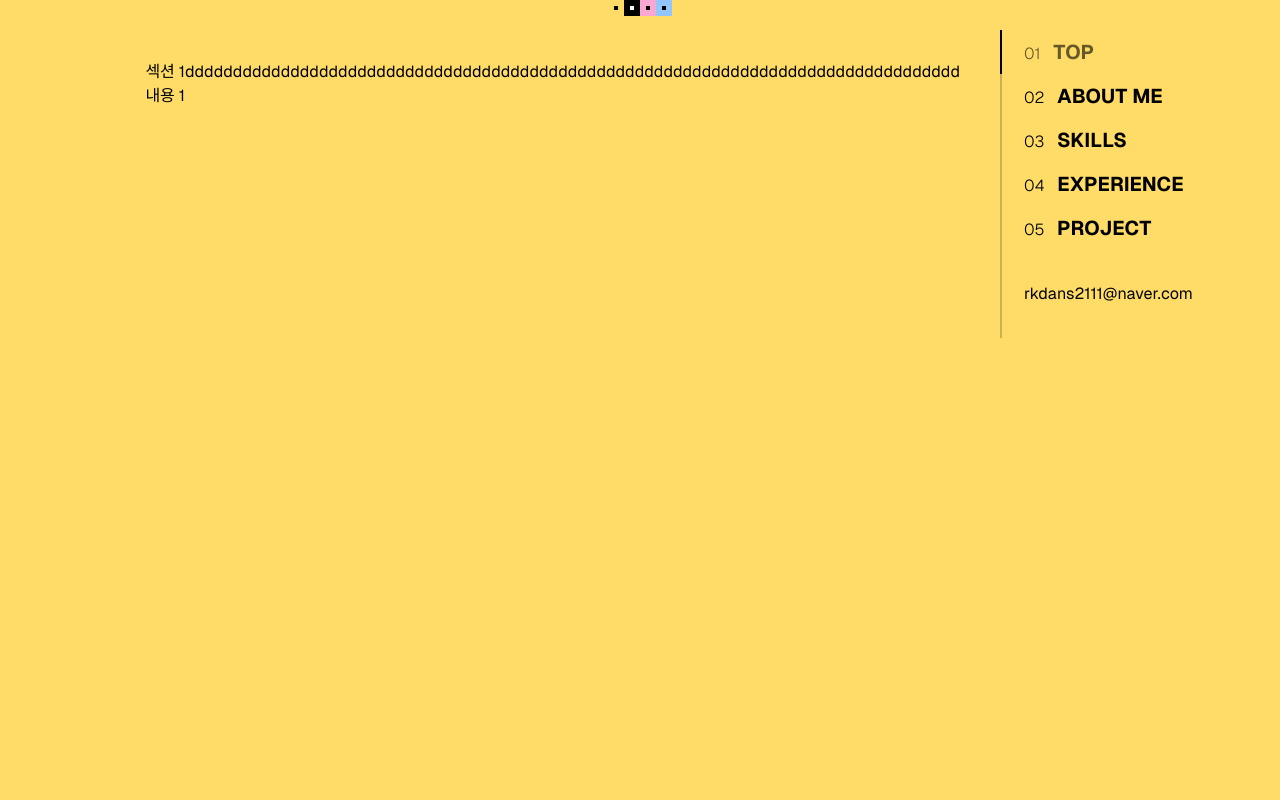
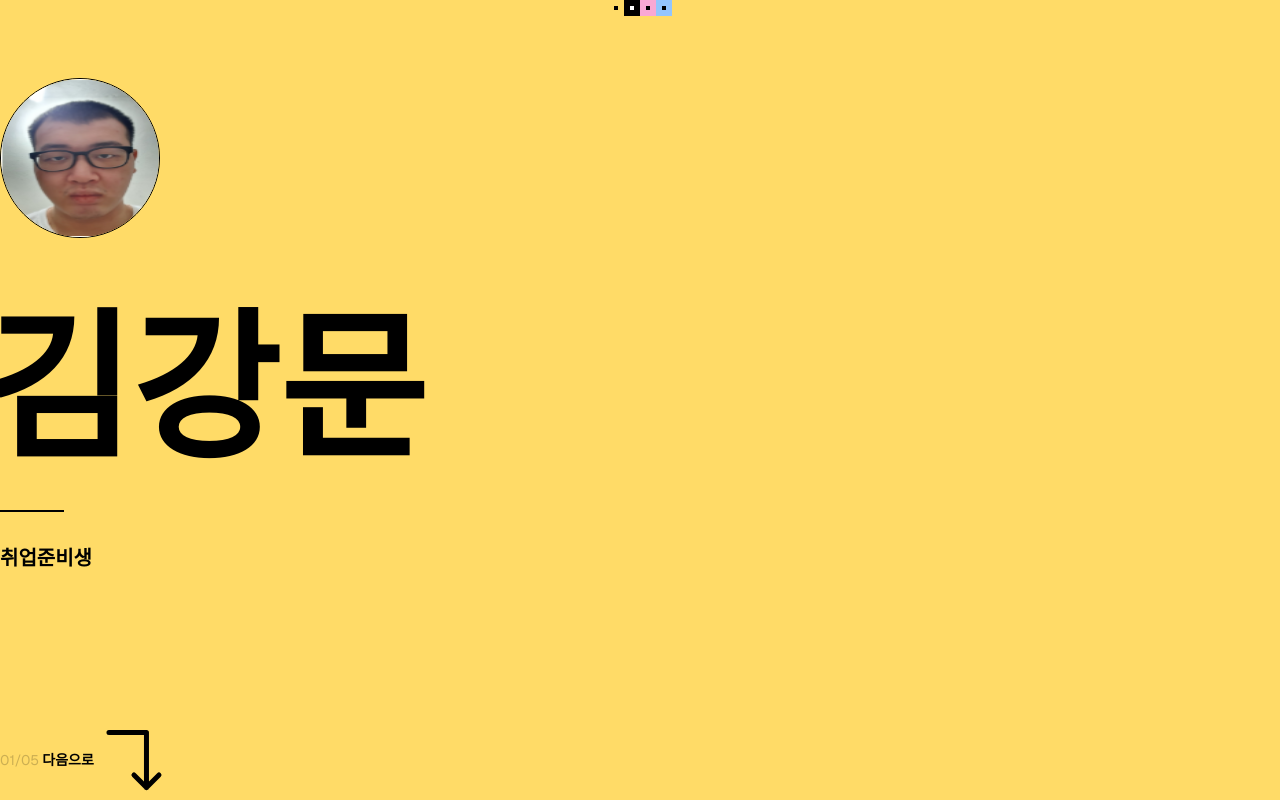
Before and after one commit to web5-kimgangmoon/portpolio, a Next.js app in the folder portpolio/: page / in a window 1280 px wide. Shown: the top 800 px of the page. Built offline with nearby package versions, Linux system fonts and the light colour scheme.

Commit message:
feat:arrow make

```diff
--- a/portpolio/app/layout.tsx
+++ b/portpolio/app/layout.tsx
@@ -2,7 +2,7 @@ import type { Metadata } from "next";
 
 // import Inter from "next/font/google";
 import localfont from "next/font/local";
-import "@/app/public/globals.css";
+import "@/public/globals.css";
 
 export const metadata: Metadata = {
   title: "portpolio kim",
--- a/portpolio/app/page.tsx
+++ b/portpolio/app/page.tsx
@@ -1,9 +1,12 @@
 "use client";
 
-import { useEffect, useRef, useState } from "react";
+import { RefObject, useEffect, useRef, useState } from "react";
 import { TopBar } from "./ui/topBar";
 import { RightMenu } from "./ui/rightMenu";
 import clsx from "clsx";
+import Image from "next/image";
+import { ArrowTurnRightDownIcon } from "@heroicons/react/24/outline";
+import { HeroArrow } from "@/public/heroArrow";
 
 export default function Home() {
   const [color, setColor] = useState<string>("yellow");
@@ -26,33 +29,20 @@ export default function Home() {
         }
       />
       <div>
-        <div
-          className={clsx(
-            "container flex flex-row-reverse transition-transform duration-300",
-            isNavOpen && "translate-x-[-30rem]"
-          )}
-        >
+        <div className={clsx("container flex flex-row-reverse")}>
           <RightMenu
+            isNavOpen={isNavOpen}
             refs={[section1, section2, section3, section4, section5]}
           />
-          <div className="overflow-hidden">
-            <section
-              style={{ paddingBlockStart: "30px", height: "100vh" }}
-              ref={section1}
-            >
-              <h2>
-                섹션
-                1ddddddddddddddddddddddddddddddddddddddddddddddddddddddddddddddddddddddddddddddddd
-              </h2>
-              <p>내용 1</p>
-            </section>
-            <section
-              style={{ paddingBlockStart: "30px", height: "100vh" }}
-              ref={section2}
-            >
-              <h2>섹션 2</h2>
-              <p>내용 2</p>
-            </section>
+          <div
+            className={clsx(
+              "w-full",
+              "transition-transform duration-300",
+              isNavOpen && "translate-x-[-30rem]"
+            )}
+          >
+            <SectionTitle reference={section1} nextRef={section2} />
+            <Section reference={section2}></Section>
             <section
               style={{ paddingBlockStart: "30px", height: "100vh" }}
               ref={section3}
@@ -80,3 +70,102 @@ export default function Home() {
     </div>
   );
 }
+
+export const SectionTitle = ({
+  reference,
+  nextRef,
+}: {
+  reference: RefObject<HTMLElement>;
+  nextRef: RefObject<HTMLElement>;
+}) => {
+  return (
+    <section
+      className="overflow-hidden pt-[30px] h-screen flex flex-col"
+      // style={{ paddingBlockStart: "30px", height: "100vh" }}
+      ref={reference}
+    >
+      <div
+        className="pt-12 pb-8 rightMoveAnime translate-x-[-100%]"
+        style={{ animationDelay: "300ms" }}
+      >
+        <div className="w-40 h-40">
+          <Image
+            src={"/face.png"}
+            width={"20"}
+            height={"20"}
+            alt="no image"
+            className="w-full h-full rounded-full border-text border"
+          />
+        </div>
+      </div>
+      <div
+        className="text-[10rem] font-bold rightMoveAnime custom translate-x-[-100%]"
+        style={{ animationDelay: "450ms" }}
+      >
+        <h1>김강문</h1>
+      </div>
+      <div className="flex pb-4 overflow-hidden">
+        <div className="reduceAnime w-full"></div>
+        <div className="reduceAnime_another border-b-2 border-text min-w-0 w-16 translate-x-[250%]"></div>
+      </div>
+      <div
+        className="pt-4 font-bold text-xl rightMoveAnime translate-x-[-100%]"
+        style={{ animationDelay: "600ms" }}
+      >
+        취업준비생
+      </div>
+      <NextButton nextRef={nextRef} delay="750ms" />
+    </section>
+  );
+};
+
+export const Section = ({
+  reference,
+}: {
+  reference: RefObject<HTMLElement>;
+}) => {
+  return (
+    <section
+      className="overflow-hidden pt-[30px] h-screen flex flex-col"
+      ref={reference}
+    >
+      <div className="rightMoveAnime grow flex items-end">
+        <div>01/5 다음으로</div>
+      </div>
+    </section>
+  );
+};
+
+export const NextButton = ({
+  nextRef,
+  delay,
+}: {
+  nextRef: RefObject<HTMLElement>;
+  delay: string;
+}) => {
+  return (
+    <div
+      className="rightMoveAnime grow flex items-end translate-x-[-100%]"
+      style={{ animationDelay: delay }}
+    >
+      <div
+        className="flex cursor-pointer items-center"
+        onClick={() => {
+          if (nextRef.current)
+            nextRef.current.scrollIntoView({
+              block: "start",
+              behavior: "smooth",
+            });
+        }}
+      >
+        <div className="whitespace-pre-wrap text-sm py-2">
+          <span className="text-color20">01/05</span>
+          <strong>{` 다음으로`}</strong>
+        </div>
+        <div className="w-20 h-20">
+          <HeroArrow className="w-full h-full" />
+        </div>
+      </div>
+    </div>
+  );
+};
--- a/portpolio/app/public/globals.css
+++ /dev/null
@@ -1,49 +0,0 @@
-@tailwind base;
-@tailwind components;
-@tailwind utilities;
-
-.body.yellow {
-  /* :root { */
-  --background: #ffdb67;
-  --color: black;
-  --color60: rgba(0, 0, 0, 0.6);
-  --color50: rgba(0, 0, 0, 0.5);
-  --color20: rgba(0, 0, 0, 0.2);
-  /* } */
-}
-.body.black {
-  /* :root { */
-  --background: black;
-  --color: white;
-  --color60: rgba(255, 255, 255, 0.6);
-  --color50: rgba(255, 255, 255, 0.5);
-  --color20: rgba(255, 255, 255, 0.2);
-  /* } */
-}
-.body.pink {
-  /* :root { */
-  --background: rgb(249, 168, 212);
-  --color: black;
-  --color60: rgba(0, 0, 0, 0.6);
-  --color50: rgba(0, 0, 0, 0.5);
-  --color20: rgba(0, 0, 0, 0.2);
-  /* } */
-}
-.body.blue {
-  /* :root { */
-  --background: rgb(147, 197, 253);
-  --color: black;
-  --color60: rgba(0, 0, 0, 0.6);
-  --color50: rgba(0, 0, 0, 0.5);
-  --color20: rgba(0, 0, 0, 0.2);
-  /* } */
-}
-
-.body {
-  color: var(--color);
-  background: var(--background);
-}
-
-.lineFull::before {
-  height: 100% !important;
-}
--- a/portpolio/app/ui/rightMenu.tsx
+++ b/portpolio/app/ui/rightMenu.tsx
@@ -12,11 +12,23 @@ import { scrollEvControll } from "../lib/scrollEvControll";
 
 export const RightMenu = ({
   refs,
+  isNavOpen,
 }: {
   refs: RefObject<HTMLElement | null>[];
+  isNavOpen: boolean;
 }) => {
   const [select, setSelect] = useState<number>(0);
-  return <RightMenuComp refs={refs} select={select} setSelect={setSelect} />;
+  return (
+    <div
+      className={clsx(
+        "xl:sticky fixed top-[60px] right-0 overflow-hidden px-10 h-max transition-transform xl:w-[30rem] bg-background xl:translate-x-0",
+        !isNavOpen && "translate-x-[300%]",
+        isNavOpen && "translate-x-0"
+      )}
+    >
+      <RightMenuComp refs={refs} select={select} setSelect={setSelect} />
+    </div>
+  );
 };
 
 export const RightMenuComp = ({
@@ -28,85 +40,58 @@ export const RightMenuComp = ({
   select: number;
   setSelect: (num: number) => void;
 }) => {
-  const emailRef = useRef<HTMLDivElement>(null);
-  const lineRef = useRef<HTMLDivElement>(null);
+  const all = useRef<HTMLDivElement>(null);
   useEffect(() => {
-    window.onresize = (e) => {
-      if (window.innerWidth < 1280) {
-        if (emailRef.current) emailRef.current.style.transform = "";
-        if (lineRef.current) lineRef.current.classList.remove("lineFull");
-      } else {
-        if (emailRef.current) emailRef.current.style.transform = "";
-        if (lineRef.current) lineRef.current.classList.add("lineFull");
-      }
-    };
     setSelect(selectIndex(window.scrollY, window.innerHeight));
     scrollEvControll(true);
-    if (emailRef.current) emailRef.current.style.transform = "translateX(0)";
-    if (lineRef.current) lineRef.current.classList.add("lineFull");
-
-    setTimeout(() => {
-      scrollEvControll(false);
-      window.onscroll = () => {
-        setSelect(selectIndex(window.scrollY, window.innerHeight));
-      };
-    }, 1000);
+    if (all.current) all.current.classList.remove("parent");
+    window.onscroll = () => {
+      setSelect(selectIndex(window.scrollY, window.innerHeight));
+    };
+    scrollEvControll(false);
   }, []);
   return (
-    <div className="xl:sticky fixed  top-[30px] right-0 overflow-hidden w-80 px-10 h-max">
+    <div className={clsx("parent")} ref={all}>
       <div
         className={clsx(
-          "relative xl:translate-x-0 translate-x-[30rem] transition-transform",
-          "before:top-0 before:left-0 before:w-[2px] before:h-0 before:content-[''] before:border-l-2 before:border-color20 before:absolute before:transition-[height]",
-          "before:duration-[1000ms]"
+          "relative lineDown",
+          "before:top-0 before:left-0 before:w-[2px] xl:before:h-0 before:h-full before:content-[''] before:border-l-2 before:border-color20 before:absolute"
+          // "before:duration-[750ms]"
         )}
-        ref={lineRef}
       >
         <nav className="text-xl font-bold">
           <IndexComp
-            index={0}
             title="TOP"
             number={"01"}
             target={refs[0]}
             isSelect={select === 0}
           />
           <IndexComp
-            index={1}
             title="ABOUT ME"
             number={"02"}
             target={refs[1]}
             isSelect={select === 1}
           />
           <IndexComp
-            index={2}
             title="SKILLS"
             number={"03"}
             target={refs[2]}
             isSelect={select === 2}
           />
           <IndexComp
-            index={3}
             title="EXPERIENCE"
             number={"04"}
             target={refs[3]}
             isSelect={select === 3}
           />
           <IndexComp
-            index={4}
             title="PROJECT"
             number={"05"}
             target={refs[4]}
             isSelect={select === 4}
           />
         </nav>
-        <div
-          className="px-6 py-8"
-          style={{
-            transform: `translateX(500%)`,
-            transition: `${200 * 5}ms`,
-          }}
-          ref={emailRef}
-        >
+        <div className="px-6 py-8 slideItem xl:translate-x-[250%]">
           rkdans2111@naver.com
         </div>
       </div>
@@ -119,35 +104,16 @@ export const IndexComp = ({
   number,
   target,
   isSelect,
-  index,
 }: {
   title: string;
   number: string;
   target: RefObject<HTMLElement | null>;
   isSelect?: boolean;
-  index: number;
 }) => {
-  const thisRef = useRef<HTMLButtonElement>(null);
-  useEffect(() => {
-    if (thisRef.current) {
-      thisRef.current.style.transform = "translateX(0)";
-    }
-    window.addEventListener("resize", (e) => {
-      if (window.innerWidth < 1280) {
-        if (thisRef.current) {
-          thisRef.current.style.transform = `translateX(${index + 2}00%)`;
-        }
-      } else {
-        if (thisRef.current) {
-          thisRef.current.style.transform = "translateX(0)";
-        }
-      }
-    });
-  }, []);
   return (
     <button
       className={clsx(
-        "py-2 px-6 block hover:text-color60 relative",
+        "py-2 px-6 block hover:text-color60 relative xl:translate-x-[300%] slideItem",
         isSelect && "text-color60"
       )}
       onClick={() => {
@@ -158,20 +124,10 @@ export const IndexComp = ({
           });
         }
       }}
-      style={{
-        transform: `translateX(${index + 2}00%)`,
-        transition: `${200 * (index + 1)}ms`,
-      }}
-      onTouchStart={(e) => {
-        setTimeout(() => {
-          e.currentTarget.blur();
-        }, 300);
-      }}
-      ref={thisRef}
     >
       <div
         className={clsx(
-          "absolute w-full h-full flex items-center top-0 left-[0] before:transition-[height] before:ease-in before:duration-300",
+          "absolute w-full h-full flex items-center top-0 left-[0] before:duration-300",
           "hover:before:border-l-2 hover:before:border-text hover:before:h-[100%]",
           !isSelect && "before:h-0",
           isSelect && "before:border-l-2 before:border-text before:h-[100%]"
--- /dev/null
+++ b/portpolio/public/globals.css
@@ -0,0 +1,169 @@
+@tailwind base;
+@tailwind components;
+@tailwind utilities;
+
+* {
+  box-sizing: border-box;
+}
+
+.body.yellow {
+  /* :root { */
+  --background: #ffdb67;
+  --color: black;
+  --color60: rgba(0, 0, 0, 0.6);
+  --color50: rgba(0, 0, 0, 0.5);
+  --color20: rgba(0, 0, 0, 0.2);
+  /* } */
+}
+.body.black {
+  /* :root { */
+  --background: black;
+  --color: white;
+  --color60: rgba(255, 255, 255, 0.6);
+  --color50: rgba(255, 255, 255, 0.5);
+  --color20: rgba(255, 255, 255, 0.2);
+  /* } */
+}
+.body.pink {
+  /* :root { */
+  --background: rgb(249, 168, 212);
+  --color: black;
+  --color60: rgba(0, 0, 0, 0.6);
+  --color50: rgba(0, 0, 0, 0.5);
+  --color20: rgba(0, 0, 0, 0.2);
+  /* } */
+}
+.body.blue {
+  /* :root { */
+  --background: rgb(147, 197, 253);
+  --color: black;
+  --color60: rgba(0, 0, 0, 0.6);
+  --color50: rgba(0, 0, 0, 0.5);
+  --color20: rgba(0, 0, 0, 0.2);
+  /* } */
+}
+
+.body {
+  color: var(--color);
+  background: var(--background);
+}
+
+@keyframes slide {
+  0% {
+    transform: translateX(250%);
+  }
+  100% {
+    transform: translateX(0);
+  }
+}
+@keyframes lineSlide {
+  0% {
+    height: 0;
+  }
+  100% {
+    height: 100%;
+  }
+}
+@keyframes bounce {
+  0% {
+    transform: translateY(0);
+  }
+  50% {
+    transform: translateY(100%);
+  }
+  100% {
+    transform: translateY(0);
+  }
+}
+@keyframes rightMove {
+  0% {
+    transform: translateX(-100%);
+  }
+  100% {
+    transform: translateX(0);
+  }
+}
+@keyframes rightMoveCustom {
+  0% {
+    transform: translateX(-100%);
+  }
+  100% {
+    transform: translateX(-1rem);
+  }
+}
+@keyframes reduceLength {
+  0% {
+    width: 100%;
+  }
+  100% {
+    width: 0;
+  }
+}
+
+.rightMoveAnime {
+  animation-name: rightMove;
+  animation-timing-function: cubic-bezier(0.39, 0.575, 0.565, 1);
+  animation-fill-mode: forwards;
+  animation-duration: 300ms;
+}
+.rightMoveAnime.custom {
+  animation-name: rightMoveCustom;
+}
+
+.reduceAnime {
+  animation-name: reduceLength;
+  animation-timing-function: cubic-bezier(0.39, 0.575, 0.565, 1);
+  animation-fill-mode: forwards;
+  animation-delay: 1300ms;
+  animation-duration: 300ms;
+}
+.reduceAnime_another {
+  animation-name: slide;
+  animation-timing-function: cubic-bezier(0.39, 0.575, 0.565, 1);
+  animation-fill-mode: forwards;
+  animation-delay: 1000ms;
+  animation-duration: 300ms;
+}
+
+.bounceIcon:hover {
+  animation-name: bounce;
+  animation-timing-function: cubic-bezier(0.39, 0.575, 0.565, 1);
+  animation-duration: 300ms;
+  animation-iteration-count: 2;
+}
+
+@media screen and (min-width: 1280px) {
+  .slideItem {
+    animation: slide 0.3s 0.3s cubic-bezier(0.4, 0, 0.2, 1) forwards;
+  }
+  .slideItem.slideItem:nth-child(2) {
+    animation: slide 0.3s 0.45s forwards;
+  }
+  .slideItem.slideItem:nth-child(3) {
+    animation: slide 0.3s 0.6s forwards;
+  }
+  .slideItem.slideItem:nth-child(4) {
+    animation: slide 0.3s 0.75s forwards;
+  }
+  .slideItem.slideItem:last-child {
+    animation: slide 0.3s 0.9s forwards;
+  }
+  .lineDown::before {
+    transition: height;
+    animation-name: lineSlide;
+    animation-delay: 0.15s;
+    animation-duration: 0.5s;
+    animation-timing-function: cubic-bezier(0.4, 0, 0.2, 1);
+    animation-fill-mode: forwards;
+  }
+}
+
+.parent .slideItem,
+.parent .slideItem:nth-child(n),
+.parent .slideItem:last-child {
+  animation-play-state: paused;
+}
+
+.parent .lineDown::before {
+  animation-play-state: paused;
+}
--- /dev/null
+++ b/portpolio/public/heroArrow.tsx
@@ -0,0 +1,18 @@
+export const HeroArrow = ({ className = "" }: { className?: string }) => (
+  <svg
+    className={className}
+    xmlns="http://www.w3.org/2000/svg"
+    fill="none"
+    viewBox="0 0 24 24"
+    strokeWidth="1.5"
+    stroke="currentColor"
+    aria-hidden="true"
+    data-slot="icon"
+  >
+    <path
+      stroke-linecap="round"
+      stroke-linejoin="round"
+      d="m11.99 16.5 3.75 3.75m0 0 3.75-3.75m-3.75 3.75V3.75H4.49"
+    ></path>
+  </svg>
+);
```
Also changed, not shown: portpolio/app/ui/topBar.tsx (+4 -3 lines), portpolio/public/face.png (added), 1 other file (tests, documents, lock files or other folders).
